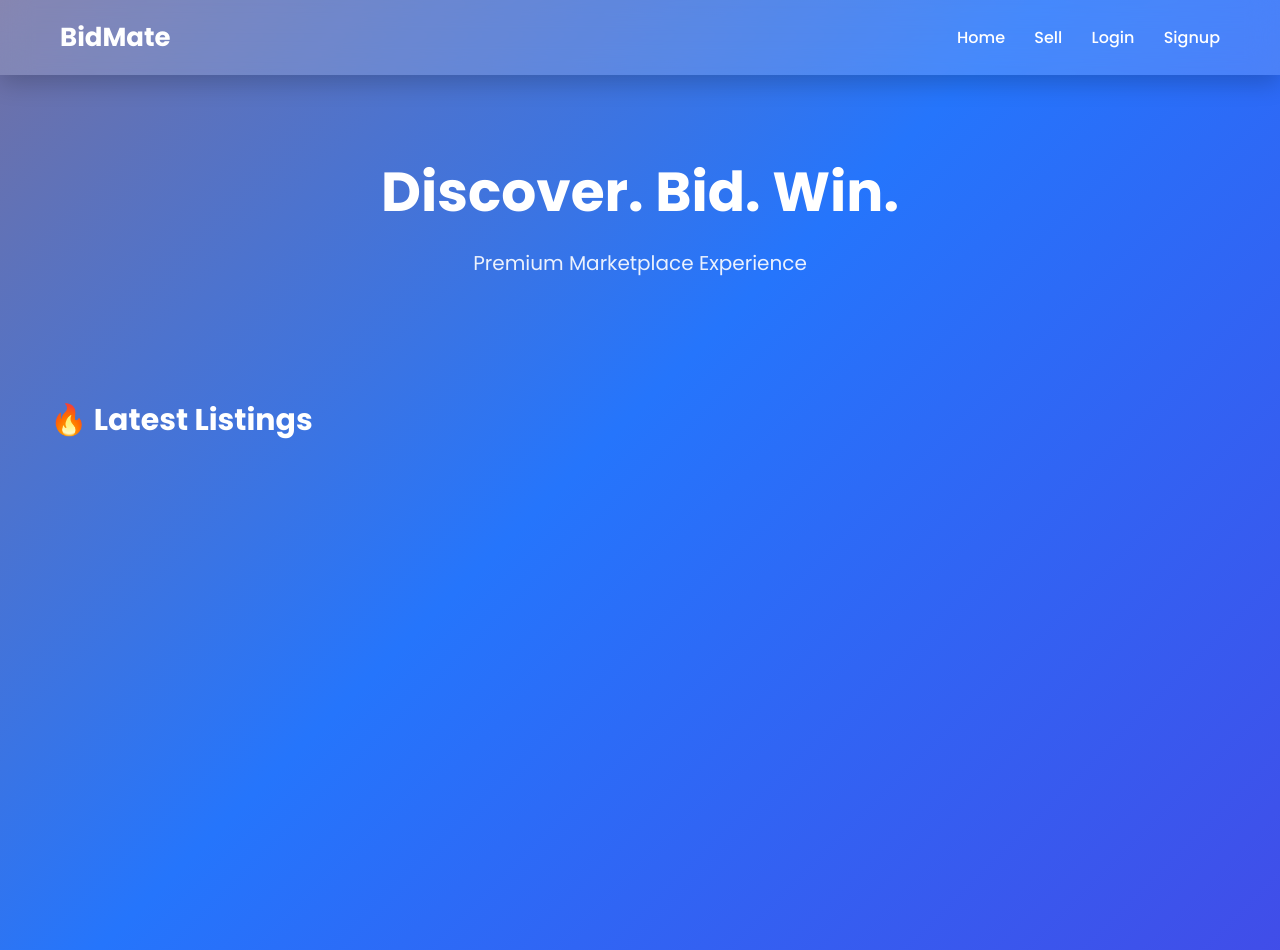
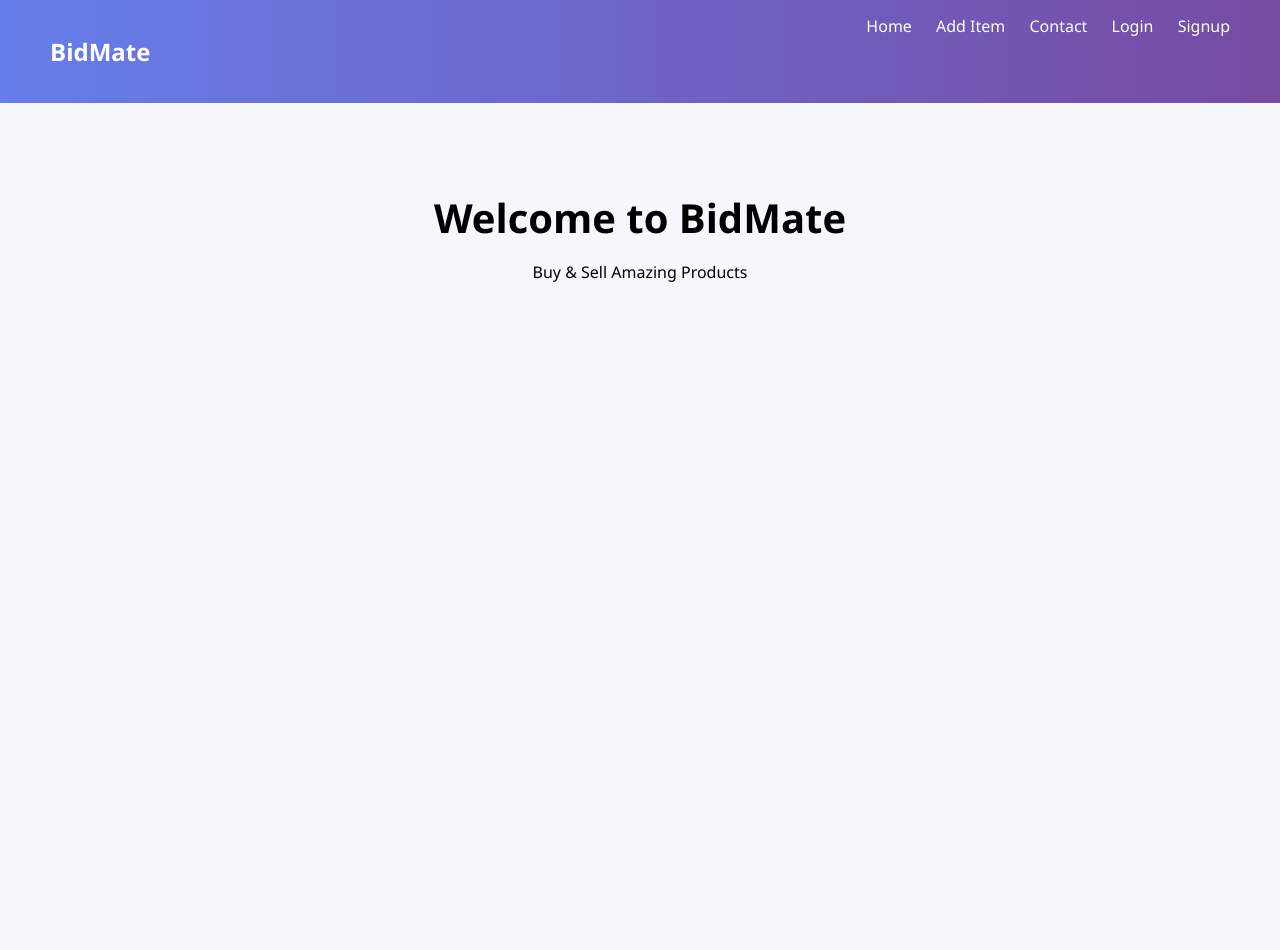
Before and after one commit to sharon232323/bidmate, a Flask app: page / in a window 1280 px wide. After the commit the page ends 282 px from the top, so only its background shows below. Run offline with Flask 3, Linux system fonts and the light colour scheme; data that the repository does not hold is empty.

Commit message:
complete update

```diff
--- a/app.py
+++ b/app.py
@@ -1,25 +1,27 @@
-from flask import Flask, render_template, request, redirect
+from flask import Flask, render_template, request, redirect, url_for
 import sqlite3
 
 app = Flask(__name__)
-DATABASE = "items.db"
 
-# ---------- DATABASE INIT ----------
+# ---------- DATABASE CONNECTION ----------
+def get_db_connection():
+    conn = sqlite3.connect("database.db")
+    conn.row_factory = sqlite3.Row
+    return conn
+
+# ---------- CREATE TABLES ----------
 def init_db():
-    conn = sqlite3.connect(DATABASE)
-    cursor = conn.cursor()
-
-    cursor.execute("""
+    conn = get_db_connection()
+    conn.execute("""
         CREATE TABLE IF NOT EXISTS items (
             id INTEGER PRIMARY KEY AUTOINCREMENT,
             name TEXT NOT NULL,
             price TEXT NOT NULL,
-            category TEXT NOT NULL,
+            image TEXT NOT NULL,
             description TEXT NOT NULL
         )
     """)
-
-    cursor.execute("""
+    conn.execute("""
         CREATE TABLE IF NOT EXISTS users (
             id INTEGER PRIMARY KEY AUTOINCREMENT,
             username TEXT NOT NULL,
@@ -27,67 +29,55 @@ def init_db():
             password TEXT NOT NULL
         )
     """)
-
     conn.commit()
     conn.close()
 
 init_db()
 
-# ---------- HOME ----------
+# ---------- ROUTES ----------
+
 @app.route("/")
 def home():
-    conn = sqlite3.connect(DATABASE)
-    conn.row_factory = sqlite3.Row
-    cursor = conn.cursor()
-
-    cursor.execute("SELECT * FROM items ORDER BY id DESC")
-    items = cursor.fetchall()
-
+    conn = get_db_connection()
+    items = conn.execute("SELECT * FROM items").fetchall()
     conn.close()
     return render_template("index.html", items=items)
 
-# ---------- ADD ITEM ----------
-@app.route("/add-item", methods=["GET", "POST"])
+
+@app.route("/add", methods=["GET", "POST"])
 def add_item():
     if request.method == "POST":
         name = request.form["name"]
         price = request.form["price"]
-        category = request.form["category"]
+        image = request.form["image"]
         description = request.form["description"]
 
-        conn = sqlite3.connect(DATABASE)
-        cursor = conn.cursor()
-
-        cursor.execute("""
-            INSERT INTO items (name, price, category, description)
-            VALUES (?, ?, ?, ?)
-        """, (name, price, category, description))
-
+        conn = get_db_connection()
+        conn.execute(
+            "INSERT INTO items (name, price, image, description) VALUES (?, ?, ?, ?)",
+            (name, price, image, description)
+        )
         conn.commit()
         conn.close()
 
-        return redirect("/")
+        return redirect(url_for("home"))
 
     return render_template("add_item.html")
 
-# ---------- PRODUCT DETAIL ----------
+
 @app.route("/item/<int:item_id>")
 def item_detail(item_id):
-    conn = sqlite3.connect(DATABASE)
-    conn.row_factory = sqlite3.Row
-    cursor = conn.cursor()
-
-    cursor.execute("SELECT * FROM items WHERE id = ?", (item_id,))
-    item = cursor.fetchone()
-
+    conn = get_db_connection()
+    item = conn.execute("SELECT * FROM items WHERE id = ?", (item_id,)).fetchone()
     conn.close()
-
-    if item is None:
-        return "Item not found"
-
     return render_template("item_detail.html", item=item)
 
-# ---------- SIGNUP ----------
+
+@app.route("/contact")
+def contact():
+    return render_template("contact.html")
+
+
 @app.route("/signup", methods=["GET", "POST"])
 def signup():
     if request.method == "POST":
@@ -95,45 +85,39 @@ def signup():
         email = request.form["email"]
         password = request.form["password"]
 
-        conn = sqlite3.connect(DATABASE)
-        cursor = conn.cursor()
-
-        cursor.execute("""
-            INSERT INTO users (username, email, password)
-            VALUES (?, ?, ?)
-        """, (username, email, password))
-
+        conn = get_db_connection()
+        conn.execute(
+            "INSERT INTO users (username, email, password) VALUES (?, ?, ?)",
+            (username, email, password)
+        )
         conn.commit()
         conn.close()
 
-        return redirect("/login")
+        return redirect(url_for("login"))
 
     return render_template("signup.html")
 
-# ---------- LOGIN ----------
+
 @app.route("/login", methods=["GET", "POST"])
 def login():
     if request.method == "POST":
         email = request.form["email"]
         password = request.form["password"]
 
-        conn = sqlite3.connect(DATABASE)
-        conn.row_factory = sqlite3.Row
-        cursor = conn.cursor()
-
-        cursor.execute("""
-            SELECT * FROM users WHERE email = ? AND password = ?
-        """, (email, password))
-
-        user = cursor.fetchone()
+        conn = get_db_connection()
+        user = conn.execute(
+            "SELECT * FROM users WHERE email = ? AND password = ?",
+            (email, password)
+        ).fetchone()
         conn.close()
 
         if user:
-            return redirect("/")
+            return redirect(url_for("home"))
         else:
-            return "Invalid credentials"
+            return "Invalid Credentials"
 
     return render_template("login.html")
 
+
 if __name__ == "__main__":
     app.run(debug=True)
--- a/static/style.css
+++ b/static/style.css
@@ -1,286 +1,117 @@
-/* GOOGLE FONT */
-@import url('https://fonts.googleapis.com/css2?family=Poppins:wght@300;400;500;600;700&display=swap');
-
-/* RESET */
-* {
+body {
     margin: 0;
-    padding: 0;
-    box-sizing: border-box;
-    font-family: 'Poppins', sans-serif;
-}
-
-/* ANIMATED GRADIENT BACKGROUND */
-body {
-    background: linear-gradient(-45deg, #6a11cb, #2575fc, #ff6a00, #ff0080);
-    background-size: 400% 400%;
-    animation: gradientBG 12s ease infinite;
-    min-height: 100vh;
-    color: white;
-}
-
-@keyframes gradientBG {
-    0% { background-position: 0% 50%; }
-    50% { background-position: 100% 50%; }
-    100% { background-position: 0% 50%; }
+    font-family: 'Segoe UI', sans-serif;
+    background: #f5f7fa;
 }
 
 /* NAVBAR */
 .navbar {
-    position: fixed;
-    top: 0;
-    width: 100%;
-    padding: 18px 60px;
     display: flex;
     justify-content: space-between;
-    align-items: center;
-    background: rgba(255,255,255,0.15);
-    backdrop-filter: blur(15px);
-    box-shadow: 0 8px 25px rgba(0,0,0,0.2);
-    z-index: 1000;
+    padding: 15px 50px;
+    background: linear-gradient(90deg, #667eea, #764ba2);
+    color: white;
 }
 
-.logo {
-    font-size: 26px;
-    font-weight: 700;
+.navbar a {
+    color: white;
+    text-decoration: none;
+    margin-left: 20px;
+    font-weight: 500;
 }
 
-.nav-links a {
-    color: white;
-    text-decoration: none;
-    margin-left: 25px;
-    font-weight: 500;
-    transition: 0.3s ease;
-}
-
-.nav-links a:hover {
-    color: #ffe082;
+.navbar a:hover {
+    opacity: 0.8;
 }
 
 /* HERO */
 .hero {
-    margin-top: 150px;
     text-align: center;
+    padding: 60px 20px;
 }
 
 .hero h1 {
-    font-size: 55px;
-    font-weight: 700;
-    margin-bottom: 15px;
+    font-size: 40px;
+    margin-bottom: 10px;
 }
 
-.hero p {
-    font-size: 20px;
+/* PRODUCT GRID */
+.products {
+    display: grid;
+    grid-template-columns: repeat(auto-fill, minmax(250px, 1fr));
+    gap: 25px;
+    padding: 40px 60px;
+}
+
+/* CARD */
+.card {
+    background: white;
+    border-radius: 15px;
+    box-shadow: 0 5px 20px rgba(0,0,0,0.08);
+    overflow: hidden;
+    transition: 0.3s;
+}
+
+.card:hover {
+    transform: translateY(-8px);
+}
+
+.card img {
+    width: 100%;
+    height: 200px;
+    object-fit: cover;
+}
+
+.card-content {
+    padding: 15px;
+}
+
+.price {
+    color: #667eea;
+    font-weight: bold;
+}
+
+/* FORM */
+.form-container {
+    width: 400px;
+    margin: 50px auto;
+    background: white;
+    padding: 30px;
+    border-radius: 15px;
+    box-shadow: 0 5px 20px rgba(0,0,0,0.1);
+}
+
+.form-container input,
+.form-container textarea {
+    width: 100%;
+    padding: 10px;
+    margin-bottom: 15px;
+    border-radius: 8px;
+    border: 1px solid #ccc;
+}
+
+.form-container button {
+    width: 100%;
+    padding: 12px;
+    border: none;
+    background: linear-gradient(90deg, #667eea, #764ba2);
+    color: white;
+    border-radius: 8px;
+    cursor: pointer;
+}
+
+.form-container button:hover {
     opacity: 0.9;
 }
 
-/* PRODUCTS SECTION */
-.products-section {
-    margin-top: 70px;
-    padding: 50px;
+/* ITEM DETAIL */
+.detail-container {
+    display: flex;
+    gap: 40px;
+    padding: 60px;
 }
 
-.section-title {
-    font-size: 30px;
-    margin-bottom: 35px;
+.detail-container img {
+    width: 400px;
+    border-radius: 15px;
 }
-
-/* CARD GRID */
-.cards-container {
-    display: grid;
-    grid-template-columns: repeat(auto-fill, minmax(260px, 1fr));
-    gap: 30px;
-}
-
-.card-link {
-    text-decoration: none;
-}
-
-/* PRODUCT CARD */
-.item-card {
-    background: rgba(255,255,255,0.18);
-    backdrop-filter: blur(20px);
-    border-radius: 20px;
-    padding: 20px;
-    transition: all 0.35s ease;
-    box-shadow: 0 10px 30px rgba(0,0,0,0.3);
-}
-
-.item-card:hover {
-    transform: translateY(-10px) scale(1.03);
-    box-shadow: 0 25px 50px rgba(0,0,0,0.45);
-}
-
-.card-image {
-    height: 170px;
-    background: rgba(255,255,255,0.25);
-    border-radius: 15px;
-    display: flex;
-    align-items: center;
-    justify-content: center;
-    font-size: 42px;
-    margin-bottom: 15px;
-}
-
-.item-card h3 {
-    margin-bottom: 8px;
-}
-
-.price {
-    font-size: 18px;
-    font-weight: 600;
-    color: #ffe082;
-    margin-bottom: 8px;
-}
-
-.desc {
-    font-size: 14px;
-    opacity: 0.9;
-    margin-bottom: 12px;
-}
-
-.category {
-    display: inline-block;
-    background: #ffe082;
-    color: #333;
-    padding: 6px 14px;
-    border-radius: 20px;
-    font-size: 12px;
-    font-weight: 600;
-}
-
-/* PRODUCT DETAIL PAGE */
-.detail-container {
-    margin-top: 150px;
-    padding: 40px;
-    display: flex;
-    justify-content: center;
-}
-
-.detail-card {
-    display: flex;
-    gap: 40px;
-    background: rgba(255,255,255,0.2);
-    backdrop-filter: blur(25px);
-    padding: 40px;
-    border-radius: 25px;
-    width: 950px;
-    box-shadow: 0 25px 60px rgba(0,0,0,0.45);
-}
-
-.detail-left {
-    flex: 1;
-}
-
-.image-placeholder {
-    background: rgba(255,255,255,0.3);
-    height: 380px;
-    border-radius: 20px;
-    display: flex;
-    align-items: center;
-    justify-content: center;
-    font-size: 24px;
-}
-
-.detail-right {
-    flex: 1;
-}
-
-.detail-right h1 {
-    font-size: 34px;
-    margin-bottom: 15px;
-}
-
-.detail-right h2 {
-    font-size: 28px;
-    margin-bottom: 20px;
-    color: #ffe082;
-}
-
-.category-badge {
-    display: inline-block;
-    background: #ffe082;
-    color: #333;
-    padding: 6px 18px;
-    border-radius: 25px;
-    font-weight: 600;
-    margin-bottom: 20px;
-}
-
-.description {
-    margin-bottom: 30px;
-    line-height: 1.7;
-    opacity: 0.95;
-}
-
-/* BUTTONS */
-button, .buy-btn {
-    padding: 14px 35px;
-    border-radius: 30px;
-    border: none;
-    background: white;
-    color: #6a11cb;
-    font-weight: 600;
-    cursor: pointer;
-    transition: 0.3s ease;
-}
-
-button:hover, .buy-btn:hover {
-    background: #ffe082;
-    transform: scale(1.05);
-}
-
-/* FORMS */
-.form-container {
-    margin-top: 170px;
-    display: flex;
-    justify-content: center;
-}
-
-form {
-    background: rgba(255,255,255,0.18);
-    backdrop-filter: blur(25px);
-    padding: 40px;
-    border-radius: 20px;
-    width: 400px;
-    box-shadow: 0 20px 50px rgba(0,0,0,0.4);
-}
-
-form h2 {
-    margin-bottom: 25px;
-    text-align: center;
-}
-
-input, textarea, select {
-    width: 100%;
-    padding: 12px;
-    border-radius: 10px;
-    border: none;
-    margin-bottom: 18px;
-    outline: none;
-}
-
-textarea {
-    resize: none;
-    height: 100px;
-}
-
-/* RESPONSIVE DESIGN */
-@media (max-width: 900px) {
-
-    .detail-card {
-        flex-direction: column;
-        width: 100%;
-    }
-
-    .navbar {
-        padding: 15px 30px;
-    }
-
-    .hero h1 {
-        font-size: 40px;
-    }
-
-    .products-section {
-        padding: 30px;
-    }
-}
--- a/templates/index.html
+++ b/templates/index.html
@@ -1,42 +1,39 @@
 <!DOCTYPE html>
 <html>
 <head>
-    <title>BidMate</title>
+    <title>Home</title>
     <link rel="stylesheet" href="{{ url_for('static', filename='style.css') }}">
 </head>
 <body>
 
 <div class="navbar">
-    <div class="logo">BidMate</div>
-    <div class="nav-links">
+    <h2>BidMate</h2>
+    <div>
         <a href="/">Home</a>
-        <a href="/add-item">Sell</a>
+        <a href="/add">Add Item</a>
+        <a href="/contact">Contact</a>
         <a href="/login">Login</a>
         <a href="/signup">Signup</a>
     </div>
 </div>
 
 <div class="hero">
-    <h1>Discover. Bid. Win.</h1>
-    <p>Premium Marketplace Experience</p>
+    <h1>Welcome to BidMate</h1>
+    <p>Buy & Sell Amazing Products</p>
 </div>
 
-<div class="products-section">
-    <h2 class="section-title">🔥 Latest Listings</h2>
-
-    <div class="cards-container">
-        {% for item in items %}
-        <a href="/item/{{ item.id }}" class="card-link">
-            <div class="item-card">
-                <div class="card-image">📦</div>
-                <h3>{{ item.name }}</h3>
-                <p class="price">₹{{ item.price }}</p>
-                <p class="desc">{{ item.description[:80] }}...</p>
-                <span class="category">{{ item.category }}</span>
-            </div>
+<div class="products">
+    {% for item in items %}
+    <div class="card">
+        <a href="/item/{{ item['id'] }}">
+            <img src="{{ item['image'] }}">
         </a>
-        {% endfor %}
+        <div class="card-content">
+            <h3>{{ item['name'] }}</h3>
+            <p class="price">₹ {{ item['price'] }}</p>
+        </div>
     </div>
+    {% endfor %}
 </div>
 
 </body>
```
Also changed, not shown: templates/add_item.html (+19 -8 lines), templates/contact.html (+6 -15 lines), templates/item_details.html (+6 -21 lines), templates/login.html (+16 -5 lines), templates/signup.html (+12 -1 lines), items.db (deleted).
